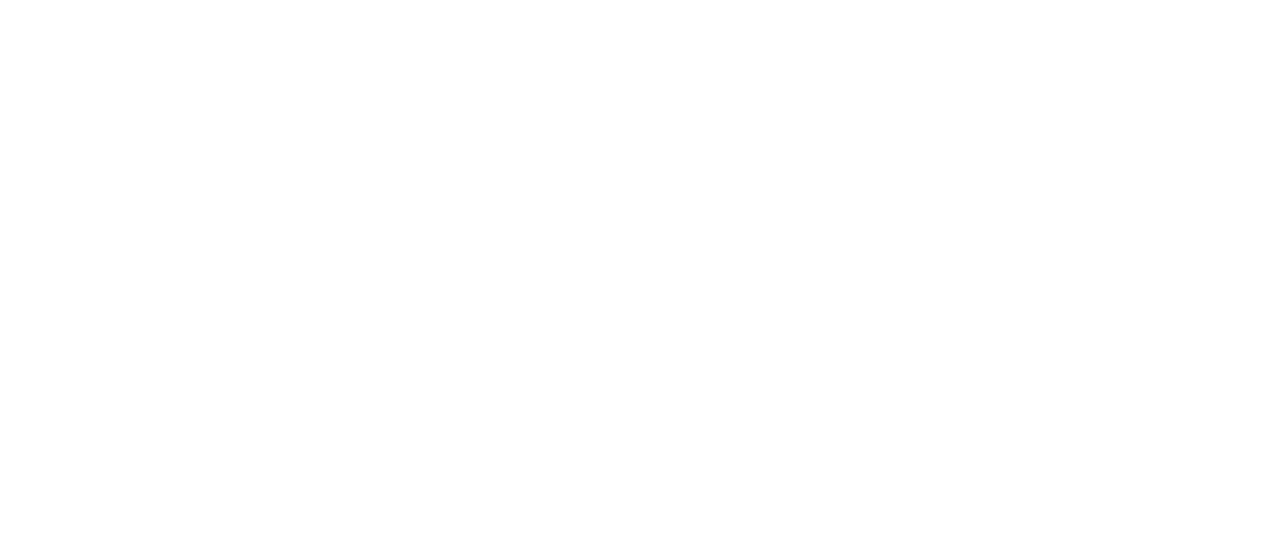
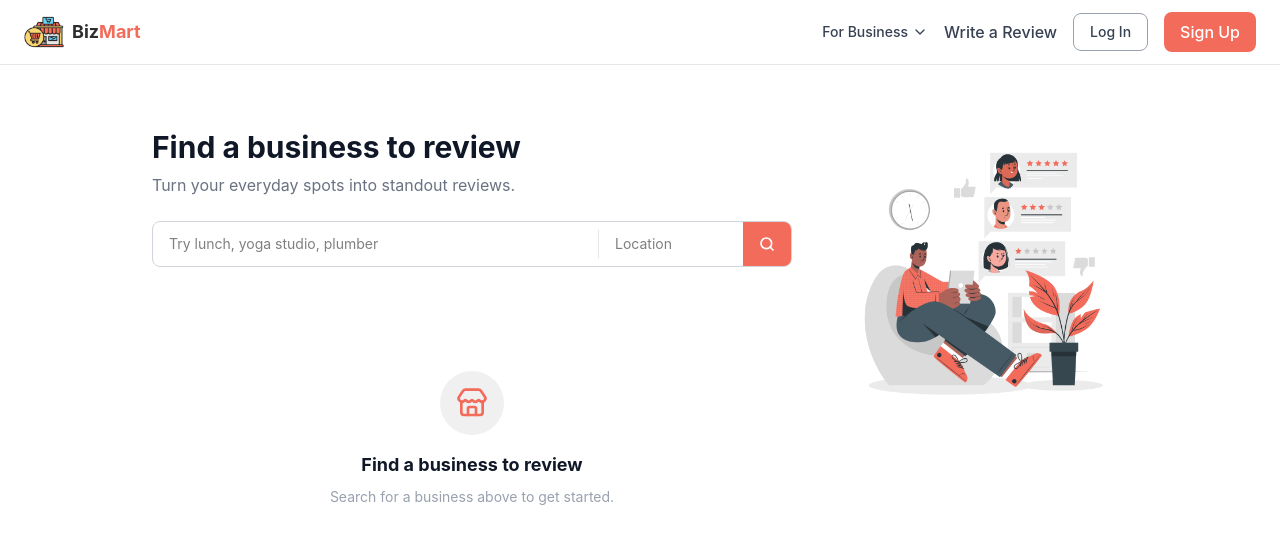
Before and after one commit to jarielys-cg/largeproject20, a React (Vite) app in the folder frontend/: page /write-review in a window 1280 px wide. Before the commit this address had no page. Shown: the top 544 px of the page. Built offline with nearby package versions, Linux system fonts and the light colour scheme.

Commit message:
Write review page added

```diff
--- a/frontend/src/App.tsx
+++ b/frontend/src/App.tsx
@@ -3,6 +3,7 @@
 import Landing from './pages/landing'
 import UserSignUp from './pages/userSignUp'
 import LoginModal from './components/forms/loginModal'
+import WriteReview from "./pages/WriteReview"
 
 function App() {
   const [loginModalOpen, setLoginModalOpen] = useState(false)
@@ -12,6 +13,7 @@
       <Routes>
         <Route path="/" element={<Landing onLoginClick={() => setLoginModalOpen(true)} />} />
         <Route path="/signup" element={<UserSignUp onLoginClick={() => setLoginModalOpen(true)} />} />
+        <Route path="/write-review" element={<WriteReview onLoginClick={() => setLoginModalOpen(true)} />} />
       </Routes>
       <LoginModal isOpen={loginModalOpen} onClose={() => setLoginModalOpen(false)} />
     </>
--- a/frontend/src/components/Navbar.tsx
+++ b/frontend/src/components/Navbar.tsx
@@ -47,7 +47,7 @@
               onClick={() => setBizDropdownOpen(prev => !prev)}
               className="flex items-center gap-1 text-sm font-medium text-gray-700 hover:text-bm-coral whitespace-nowrap transition-colors"
             >
-              For Businesses
+              For Business
               <ChevronDown size={16} strokeWidth={2} className={`transition-transform ${bizDropdownOpen ? 'rotate-180' : ''}`} />
             </button>
 
@@ -73,7 +73,7 @@
             )}
           </div>
 
-          <button className="text-m font-medium text-gray-700 hover:text-bm-coral whitespace-nowrap">
+          <button onClick={() => navigate('/write-review')} className="text-m font-medium text-gray-700 hover:text-bm-coral whitespace-nowrap">
             Write a Review
           </button>
 
--- /dev/null
+++ b/frontend/src/pages/WriteReview.tsx
@@ -0,0 +1,160 @@
+import { useState } from 'react'
+import { useNavigate } from 'react-router'
+import Navbar from '../components/Navbar'
+import { Search, Store } from 'lucide-react'
+import api from '../lib/axios'
+import review from '../assets/images/OnlineReview.png'
+import type { Business } from "../types"
+
+interface WriteReviewProps {
+  onLoginClick?: () => void
+}
+
+const WriteReview = ({ onLoginClick }: WriteReviewProps) => {
+  const [search, setSearch] = useState('')
+  const [location, setLocation] = useState('')
+  const [results, setResults] = useState<Business[]>([])
+  const [searched, setSearched] = useState(false)
+  const [loading, setLoading] = useState(false)
+  const navigate = useNavigate()
+
+  const handleSearch = async (e: React.FormEvent) => {
+    e.preventDefault()
+    setLoading(true)
+    setSearched(true)
+    try {
+      const res = await api.get(`/businesses/search?q=${search}&location=${location}`)
+      setResults(res.data)
+    } catch {
+      setResults([])
+    } finally {
+      setLoading(false)
+    }
+  }
+
+  return (
+    <div className="min-h-screen bg-white">
+      <Navbar onLoginClick={onLoginClick} />
+
+      <div className="max-w-5xl mx-auto px-6 py-16">
+        <div className="flex items-start justify-between gap-12">
+
+          {/* Left side */}
+          <div className="flex-1">
+            <h1 className="text-3xl font-bold text-gray-900 mb-2">Find a business to review</h1>
+            <p className="text-gray-500 mb-6">Turn your everyday spots into standout reviews.</p>
+
+            {/* Search bar */}
+            <form onSubmit={handleSearch} className="flex border border-gray-300 rounded-lg overflow-hidden mb-10">
+              <input
+                type="text"
+                placeholder="Try lunch, yoga studio, plumber"
+                value={search}
+                onChange={e => setSearch(e.target.value)}
+                className="flex-1 px-4 py-3 text-sm focus:outline-none"
+              />
+              <div className="w-px bg-gray-200 my-2" />
+              <input
+                type="text"
+                placeholder="Location"
+                value={location}
+                onChange={e => setLocation(e.target.value)}
+                className="w-36 px-4 py-3 text-sm focus:outline-none"
+              />
+              <button
+                type="submit"
+                className="bg-bm-coral hover:bg-bm-coral-dark px-4 flex items-center justify-center transition-colors"
+              >
+                <Search size={16} color="white" strokeWidth={2.5} />
+              </button>
+            </form>
+
+            {/* Results */}
+            <div>
+              {!searched ? (
+                // Initial empty state
+                <div className="flex flex-col items-center justify-center py-16 text-center">
+                  <div className="w-16 h-16 bg-bm-gray rounded-full flex items-center justify-center mb-4">
+                    <Store size={32} className="text-bm-coral" />
+                  </div>
+                  <h2 className="text-lg font-bold text-gray-900 mb-2">Find a business to review</h2>
+                  <p className="text-gray-400 text-sm max-w-xs">
+                    Search for a business above to get started.
+                  </p>
+                </div>
+              ) : loading ? (
+                // Loading state
+                <div className="flex flex-col items-center justify-center py-16">
+                  <div className="w-8 h-8 border-2 border-bm-coral border-t-transparent rounded-full animate-spin mb-4" />
+                  <p className="text-gray-400 text-sm">Searching...</p>
+                </div>
+              ) : results.length > 0 ? (
+                // Results
+                <div>
+                  <h2 className="text-lg font-bold text-gray-900 mb-4">
+                    Results for "{search}"
+                  </h2>
+                  <div className="space-y-3">
+                    {results.map(biz => (
+                      <div
+                        key={biz._id}
+                        onClick={() => navigate(`/review/${biz._id}`)}
+                        className="flex items-center justify-between p-4 border border-gray-200 rounded-xl hover:border-bm-coral hover:shadow-sm transition-all cursor-pointer group"
+                      >
+                        <div className="flex items-center gap-4">
+                          {/* Business image or fallback */}
+                          {biz.photo ? (
+                            <img
+                              src={biz.photo}
+                              alt={biz.name}
+                              className="w-12 h-12 rounded-lg object-cover"
+                            />
+                          ) : (
+                            <div className="w-12 h-12 bg-bm-gray rounded-lg flex items-center justify-center shrink-0">
+                              <Store size={24} className="text-bm-coral" />
+                            </div>
+                          )}
+                          <div>
+                            <p className="font-medium text-gray-900 group-hover:text-bm-coral">{biz.name}</p>
+                            <p className="text-sm text-gray-500">{biz.category} · {biz.city}</p>
+                          </div>
+                        </div>
+                        <button
+                          type="button"
+                          className="text-sm font-medium text-bm-coral border border-bm-coral px-4 py-1.5 rounded-lg hover:bg-bm-coral hover:text-white transition-colors shrink-0"
+                        >
+                          Write a Review
+                        </button>
+                      </div>
+                    ))}
+                  </div>
+                </div>
+              ) : (
+                // No results
+                <div className="flex flex-col items-center justify-center py-16 text-center">
+                  <div className="text-5xl mb-4">👍⭐</div>
+                  <h2 className="text-lg font-bold text-gray-900 mb-2">No results found</h2>
+                  <p className="text-gray-400 text-sm max-w-xs">
+                    We couldn't find any businesses matching "{search}". Try a different search.
+                  </p>
+                </div>
+              )}
+            </div>
+          </div>
+
+          {/* Right side illustration */}
+          <div className="hidden lg:block w-72 shrink-0">
+            <img
+              src= {review}
+              alt="Write a review"
+              className="w-full"
+            />
+          </div>
+
+        </div>
+      </div>
+    </div>
+  )
+}
+
+export default WriteReview
```
Also changed, not shown: frontend/src/assets/images/OnlineReview.png (added).
